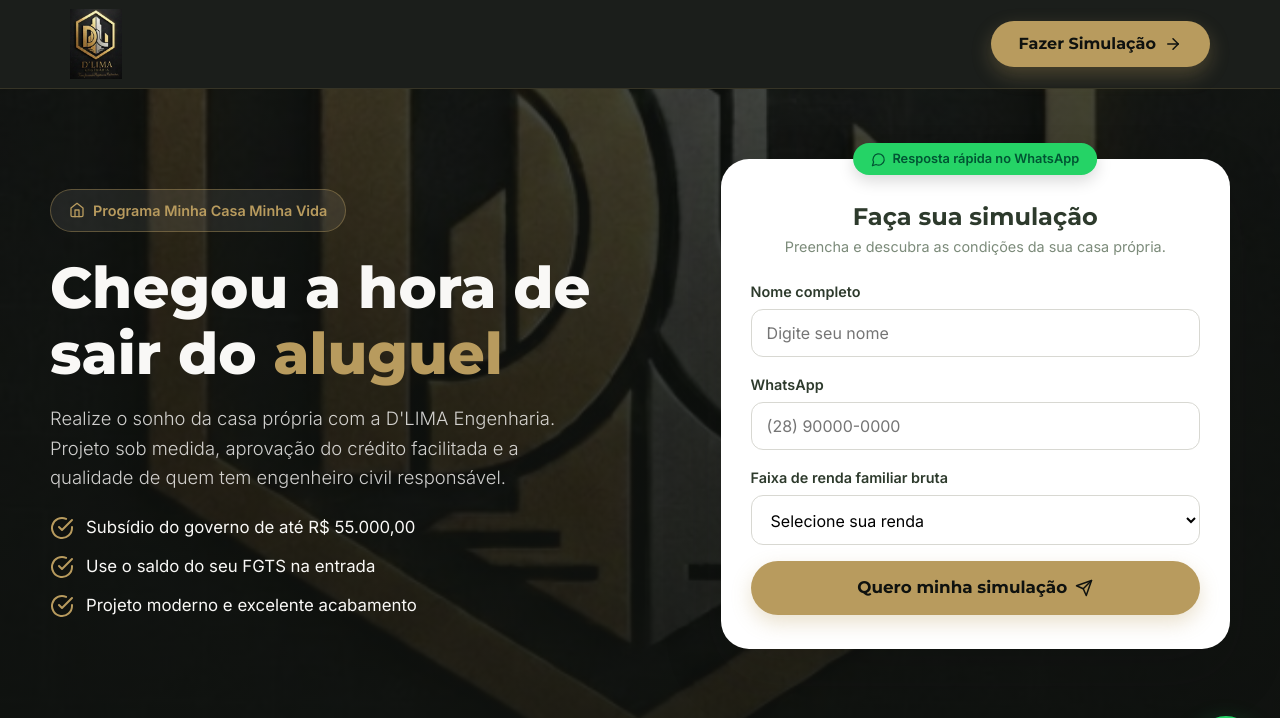
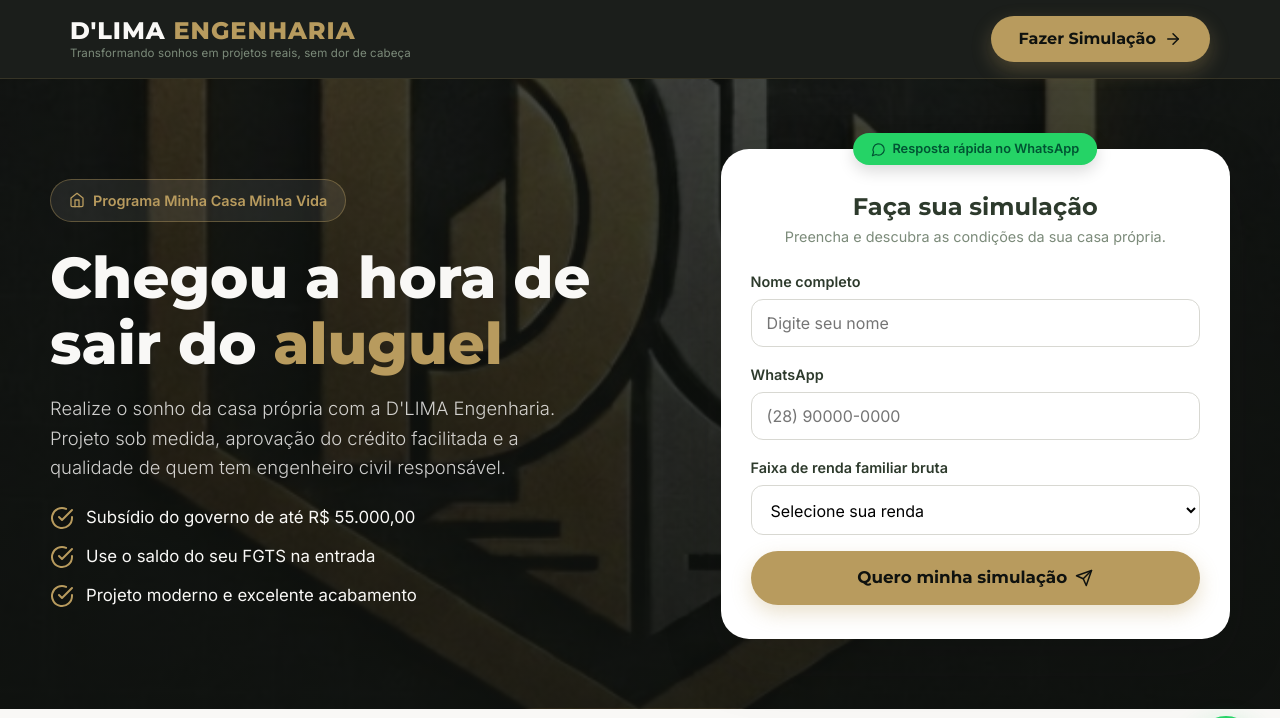
Before and after one commit to LeonanLima/d-lima-institucional, a Flask app: page / in a window 1280 px wide. Shown: the top 718 px of the page. Run offline with Flask 3, Linux system fonts and the light colour scheme.

Commit message:
content: remove placeholders do FAQ, header em texto com slogan, selo de custos
- FAQ: respostas naturais sem os campos [ ] (nao aparecem ao visitante)
- Header: wordmark 'D'LIMA ENGENHARIA' + slogan, no lugar da logo (sem moldura)
- Prova social: 'Especialista em engenharia de custos' no lugar de 'Engenheiro Civil registrado'

Co-Authored-By: Claude Opus 4.8 <noreply@anthropic.com>

```diff
--- a/static/styles.css
+++ b/static/styles.css
@@ -71,8 +71,17 @@ img { max-width: 100%; display: block; }
     backdrop-filter: blur(8px);
     border-bottom: 1px solid rgba(184,155,94,.18);
 }
-.header__inner { display: flex; align-items: center; justify-content: space-between; height: 88px; }
+.header__inner { display: flex; align-items: center; justify-content: space-between; height: 78px; }
 .header__logo { height: 70px; width: auto; }
+
+/* Wordmark de texto no header */
+.brand { display: flex; flex-direction: column; line-height: 1.1; }
+.brand__name {
+    font-family: var(--font-head); font-weight: 800; font-size: 1.5rem;
+    color: var(--cream); letter-spacing: .04em; text-transform: uppercase;
+}
+.brand__eng { color: var(--gold); }
+.brand__tag { font-size: .72rem; color: var(--muted); margin-top: 3px; letter-spacing: .01em; }
 
 /* ---------- Seções genéricas ---------- */
 .section { padding: 72px 0; }
@@ -274,7 +283,9 @@ img { max-width: 100%; display: block; }
 @media (max-width: 560px) {
     .section { padding: 56px 0; }
     .grid--4, .grid--3, .grid--2 { grid-template-columns: 1fr; }
-    .header__inner { height: 72px; }
+    .header__inner { height: 66px; }
     .header__logo { height: 52px; }
+    .brand__name { font-size: 1.15rem; }
+    .brand__tag { display: none; }
     .nav-cta { display: none; }
 }
--- a/templates/index.html
+++ b/templates/index.html
@@ -74,8 +74,9 @@
     <!-- ===================== HEADER ===================== -->
     <header class="header">
         <div class="container header__inner">
-            <a href="#" aria-label="D'LIMA Engenharia">
-                <img src="/static/logo-completa.jpg" alt="D'LIMA Engenharia" class="header__logo">
+            <a href="#" class="brand" aria-label="D'LIMA Engenharia">
+                <span class="brand__name">D'LIMA <span class="brand__eng">Engenharia</span></span>
+                <span class="brand__tag">Transformando sonhos em projetos reais, sem dor de cabeça</span>
             </a>
             <a href="#simulacao" class="btn btn--gold nav-cta">
                 Fazer Simulação
@@ -307,7 +308,7 @@
             <div class="trust">
                 <span class="trust__item">
                     <svg viewBox="0 0 24 24" fill="none" stroke="currentColor" stroke-width="2" stroke-linecap="round" stroke-linejoin="round"><path d="M20 13c0 5-3.5 7.5-7.66 8.95a1 1 0 0 1-.67-.01C7.5 20.5 4 18 4 13V6a1 1 0 0 1 1-1c2 0 4.5-1.2 6.24-2.72a1.17 1.17 0 0 1 1.52 0C14.51 3.81 17 5 19 5a1 1 0 0 1 1 1z"/><path d="m9 12 2 2 4-4"/></svg>
-                    Engenheiro Civil registrado
+                    Especialista em engenharia de custos
                 </span>
                 <span class="trust__item">
                     <svg viewBox="0 0 24 24" fill="none" stroke="currentColor" stroke-width="2" stroke-linecap="round" stroke-linejoin="round"><path d="M3.85 8.62a4 4 0 0 1 4.78-4.77 4 4 0 0 1 6.74 0 4 4 0 0 1 4.78 4.78 4 4 0 0 1 0 6.74 4 4 0 0 1-4.77 4.78 4 4 0 0 1-6.75 0 4 4 0 0 1-4.78-4.77 4 4 0 0 1 0-6.76Z"/><path d="m9 12 2 2 4-4"/></svg>
@@ -333,11 +334,11 @@
             <div class="faq">
                 <details class="faq__item">
                     <summary>Quanto custa para construir minha casa?</summary>
-                    <div class="faq__a">[FAIXA_PRECO] — o valor depende do tamanho do projeto, do acabamento e do seu enquadramento no Minha Casa Minha Vida. Faça a simulação que te passamos um orçamento personalizado.</div>
+                    <div class="faq__a">O valor depende do tamanho do projeto, do acabamento escolhido e do seu enquadramento no Minha Casa Minha Vida. Faça a simulação que preparamos um orçamento personalizado e sem compromisso para você.</div>
                 </details>
                 <details class="faq__item">
                     <summary>Quanto tempo leva a obra?</summary>
-                    <div class="faq__a">[PRAZO_MEDIO] — definimos o prazo no contrato e acompanhamos cada etapa com engenharia, para entregar dentro do combinado.</div>
+                    <div class="faq__a">Definimos o prazo no contrato, de acordo com o tamanho e a complexidade do projeto, e acompanhamos cada etapa com engenharia para entregar dentro do combinado.</div>
                 </details>
                 <details class="faq__item">
                     <summary>Vocês ajudam com o financiamento?</summary>
@@ -345,11 +346,11 @@
                 </details>
                 <details class="faq__item">
                     <summary>A obra tem garantia?</summary>
-                    <div class="faq__a">[GARANTIA] — sua construção é acompanhada por engenheiro civil responsável, com garantia conforme as normas técnicas.</div>
+                    <div class="faq__a">Sim. Sua construção é acompanhada de perto pela nossa equipe técnica e entregue com garantia conforme as normas técnicas vigentes.</div>
                 </details>
                 <details class="faq__item">
                     <summary>Vocês atendem fora de São Mateus?</summary>
-                    <div class="faq__a">[AREA_ATENDIMENTO] — atendemos São Mateus e região. Fale com a gente que confirmamos a cobertura para a sua cidade.</div>
+                    <div class="faq__a">Atendemos São Mateus e região. Fale com a gente pelo WhatsApp que confirmamos a cobertura para a sua cidade.</div>
                 </details>
             </div>
         </div>
```
Also changed, not shown: tests/test_app.py (+4 -2 lines).
